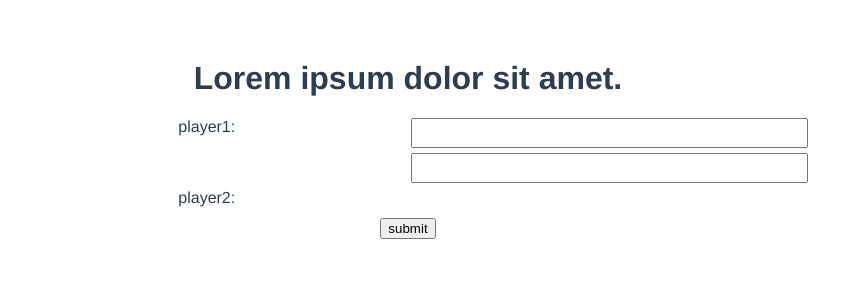
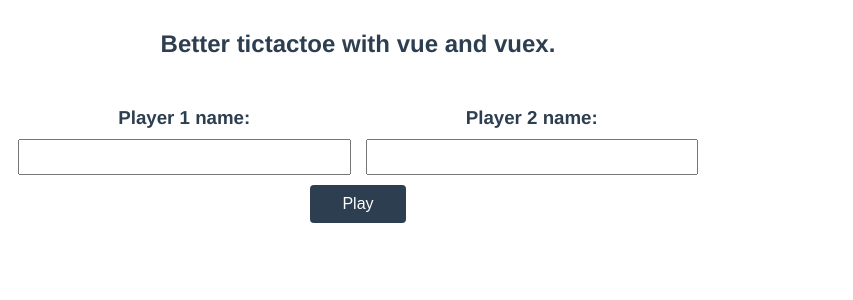
Before and after one commit to sadblondeboi/better-tictactoe, a Vue app: page / in a window 1280 px wide. Shown: the top 300 px of the page, without its empty margins (0-853 px from the left). Built offline with nearby package versions, Linux system fonts and the light colour scheme.

Commit message:
turns + little css

```diff
--- a/src/App.vue
+++ b/src/App.vue
@@ -23,6 +23,7 @@
   -moz-osx-font-smoothing: grayscale;
   text-align: center;
   color: #2c3e50;
-  margin-top: 60px;
+  margin-top: 30px;
+
 }
 </style>
--- a/src/components/Game.vue
+++ b/src/components/Game.vue
@@ -4,7 +4,6 @@
 
     <div class="board">
         <GameTile class="tile" v-for="(tile, i) in tiles" :key="i" :tileData="tile"/>
-
     </div>
 
     <button @click='goHome'>go home</button>
@@ -21,7 +20,9 @@
             this.tiles.push(new TileData(null, i));
         }
     },
-
+    components: {
+      GameTile
+    } ,
     data(){
         return{
             tiles: [],
@@ -34,13 +35,7 @@
         goHome() {
             this.$router.push('/');
         },
-        test() {
-            console.log('makarena')
-        }
     },
-    components: {
-      GameTile
-    }
 }
 
 </script>
--- a/src/components/GameTile.vue
+++ b/src/components/GameTile.vue
@@ -1,5 +1,6 @@
 <template>
-    <div @click="onClicked">
+
+    <div @click="captureTile">
         <h3>{{this.tileData.takenBy}}</h3>
     </div>
 
@@ -16,26 +17,29 @@
             required: true
         }
     },
-    methods: {
-        Test () {
-            console.log(this.tileData.takenBy);
-        },
-        // jak bedzie vuex to sie naprawi bo duzo jebania
-        captureTile() {
-            if(this.TileData.takenBy == null){
-                this.TileData.takenBy = this.getActivePlayer;
-            } else {
-                console.log('zajete przez ' + this.getActivePlayer)
-            }
-        },
-        onClicked () {
-             this.$emit('tile-clicked', this.tileData.tileNumber)
-        }
-    },
     computed: {
         getActivePlayer() {
             return this.$store.getters.getActivePlayer;
         }
-    }
+    },
+    methods: {
+        changeActivePlayer () {
+            this.$store.commit('changeActivePlayer')
+        },
+        setActivePlayer (playerId) {
+            this.$store.commit('setActivePlayer', playerId)
+        },
+
+        captureTile() {
+            if(this.tileData.takenBy == null){
+                this.tileData.takenBy = this.getActivePlayer.name;
+                this.changeActivePlayer();
+            } else {
+                console.log('zajete przez ' + this.getActivePlayer.name)
+                this.changeActivePlayer();
+            }
+
+        }
+    },
 }
 </script>
--- a/src/components/Home.vue
+++ b/src/components/Home.vue
@@ -1,14 +1,14 @@
 <template>
     <div class="wrapper">
-        <h1>Lorem ipsum dolor sit amet.</h1>
+        <h2>Better tictactoe with vue and vuex.</h2>
         <form v-on:submit.prevent action="submit"  @submit="startGame">
             <div class="insideform">
-                player1:
-                <input v-model="player1" type="text"><br><br>
-                player2:
-                <input v-model="player2" type="text"><br><br>
+                    <h3>Player 1 name:</h3>
+                    <h3>Player 2 name:</h3>
+                    <input v-model="player2" type="text">
+                    <input v-model="player1" type="text">
             </div>
-            <button type="submit">submit</button>
+            <button type="submit">Play</button>
         </form>
     </div>
 </template>
@@ -34,9 +34,7 @@
         setActivePlayer (playerId) {
             this.$store.commit('setActivePlayer', playerId)
         },
-        test () {
-          this.playerName = this.userInput;
-        },
+
         startGame () {
             this.addPlayer(this.player1);
             this.addPlayer(this.player2);
@@ -44,24 +42,32 @@
             this.$router.push('/Game');
         },
     }
-
-
 }
 </script>
 
-<style scoped>
+<style>
 
 .wrapper {
-    width: 800px;
+    max-width: 700px;
     text-align: center;
 }
 
 .insideform {
     display: grid;
     grid-template-columns: 1fr 1fr;
-    grid-gap: 5px;
-    grid-auto-rows: 30px;
-    grid-auto-columns: 30px;
+    grid-template-rows: 36px 36px;
+    grid-gap: 15px;
+    padding: 10px;
+    font-size: 16px;
 }
 
+button {
+    background-color: #2c3e50;
+    border: none;
+    color: white;
+    text-decoration: none;
+    font-size: 16px;
+    padding: 10px 32px;
+    border-radius: 4px;
+}
 </style>
--- a/src/store.js
+++ b/src/store.js
@@ -13,7 +13,7 @@
     },
     getters: {
         getActivePlayer: state => {
-            const activePlayer = state.players.find(element => element.active);
+            const activePlayer = state.players.find(element => element.active == true);
             return activePlayer;
         }
     },
@@ -28,11 +28,11 @@
             player.active = true;
         },
         changeActivePlayer (state) {
-            const activePlayer = state.players.find(element => element.active);
-            const unactivePlayer = state.players.find(element => !element.active);
+            var activePlayer = state.players.find(element => element.active == true);
+            var unactivePlayer = state.players.find(element => element.active == false);
 
             activePlayer.active = false;
-            unactivePlayer.active - true;
+            unactivePlayer.active = true;
         }
     }
 })
```
